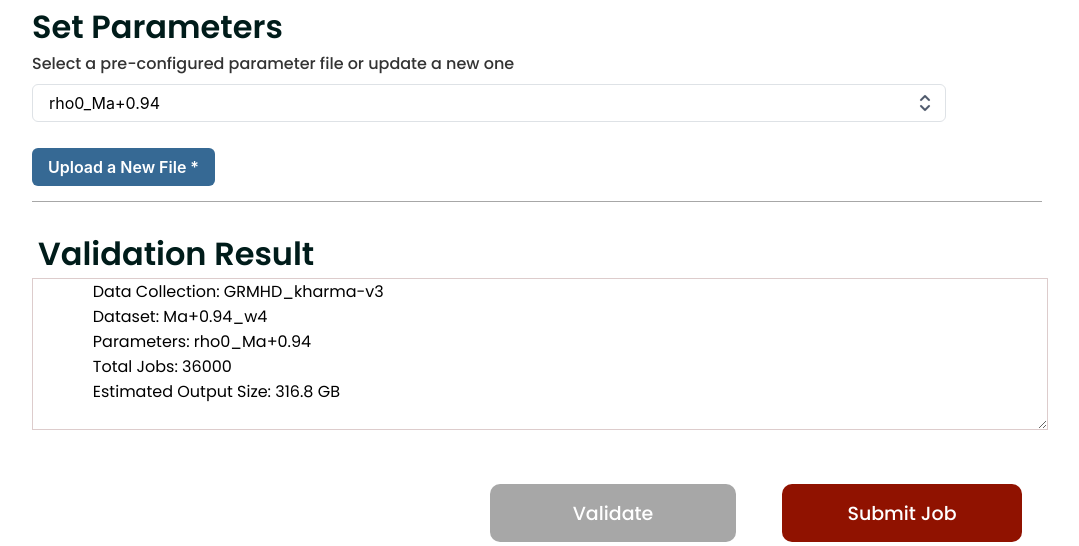
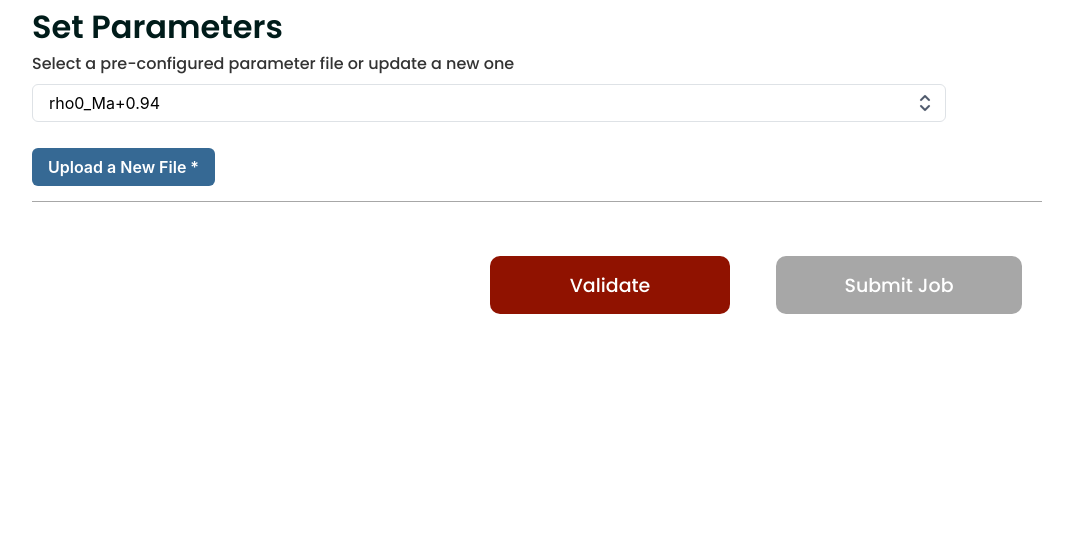
Before and after one commit to SciGaP/eht_htcondor_gateway, a Flask app: page /ipolebatch in a window 1280 px wide. Shown: the part 587-1133 px from the top of the page, without its empty margins (100-1179 px from the left). After the commit the page ends 901 px from the top, so only its background shows below. Run offline with Flask 3, Linux system fonts and the light colour scheme; some web fonts are replaced.

Commit message:
button status

```diff
--- a/app/static/ehtipolebatch/css/EHTIpoleBatch.css
+++ b/app/static/ehtipolebatch/css/EHTIpoleBatch.css
@@ -300,6 +300,26 @@
   }
 }
 
+.validate_enable {
+  color: var(--white_a700);
+  padding-left: 34px;
+  padding-right: 34px;
+  font-size: 19px;
+  font-weight: 500;
+  align-self: end;
+  background-color: var(--red_900);
+  text-align: center;
+  height: 58px;
+  min-width: 240px;
+  border-radius: var(--radius-sm);
+  @media only screen and (max-width: 550px) {
+    padding-left: 20px;
+    padding-right: 20px;
+  }
+  cursor: pointer;
+}
+
+
 .submit_job {
   color: var(--white_a700);
   padding-left: 34px;
@@ -316,4 +336,22 @@
     padding-left: 20px;
     padding-right: 20px;
   }
+  cursor: pointer;
 }
+
+.submit_job_disabled {
+  color: var(--white_a700);
+  padding-left: 34px;
+  padding-right: 34px;
+  font-size: 19px;
+  font-weight: 500;
+  background-color: var(--gray_500);
+  text-align: center;
+  height: 58px;
+  min-width: 246px;
+  border-radius: var(--radius-sm);
+  @media only screen and (max-width: 550px) {
+    padding-left: 20px;
+    padding-right: 20px;
+  }
+}
--- a/app/templates/EHTIpoleBatch.html
+++ b/app/templates/EHTIpoleBatch.html
@@ -83,7 +83,7 @@
             <button class="flex-row-center-center upload_a_new">Upload a New File *</button>
           </div>
           <div class="lineeightyfive"></div>
-          <div class="columnsettingsf" id="validation-result">
+          <div class="columnsettingsf" id="validation-result" style="display: none">
             <h2 class="settingsforht ui heading size-headings">Validation Result</h2>
             <textarea id="experiment-info" name="experiment-info" placeholder="Validation result" class="group103">
               Data Collection: GRMHD_kharma-v3
@@ -92,11 +92,12 @@
               Total Jobs: 36000
               Estimated Output Size: 316.8 GB
             </textarea>
+          </div>
             <div class="rowvalidate">
-              <button class="flex-row-center-center validate">Validate</button>
-              <button class="flex-row-center-center submit_job">Submit Job</button>
+              <button class="flex-row-center-center validate_enable">Validate</button>
+              <button class="flex-row-center-center submit_job_disabled" disabled>Submit Job</button>
             </div>
-          </div>
+
         </div>
       </div>
     </div>
```
Also changed, not shown: 1 other file.
